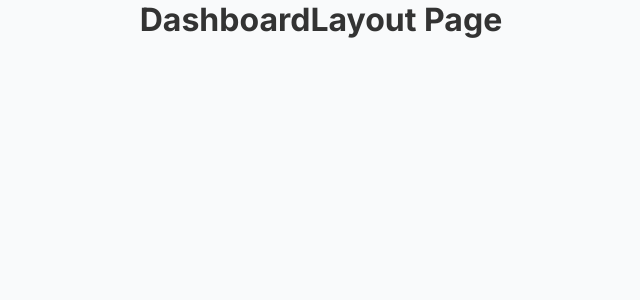
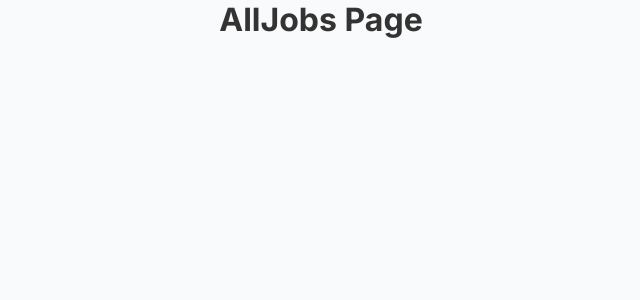
Before and after one commit to dev-timm/JobApp, a React (Vite) app in the folder client/: page /dashboard in a window 1280 px wide. Shown: the top 300 px of the page, without its empty margins (319-959 px from the left). Built offline with nearby package versions, Linux system fonts and the light colour scheme.

Commit message:
add all children pages for dashboard

```diff
--- a/client/src/App.jsx
+++ b/client/src/App.jsx
@@ -6,6 +6,11 @@ import {
   Login,
   DashboardLayout,
   Error,
+  AddJob,
+  Stats,
+  AllJobs,
+  Profile,
+  Admin,
 } from './pages';
 
 const router = createBrowserRouter([
@@ -29,6 +34,28 @@ const router = createBrowserRouter([
       {
         path: 'dashboard',
         element: <DashboardLayout />,
+        children: [
+          {
+            index: true,
+            element: <AllJobs />,
+          },
+          {
+            path: 'add-Job',
+            element: <AddJob />,
+          },
+          {
+            path: 'stats',
+            element: <Stats />,
+          },
+          {
+            path: 'profile',
+            element: <Profile />,
+          },
+          {
+            path: 'admin',
+            element: <Admin />,
+          },
+        ],
       },
     ],
   },
--- a/client/src/pages/DashboardLayout.jsx
+++ b/client/src/pages/DashboardLayout.jsx
@@ -1,4 +1,10 @@
+import { Outlet } from 'react-router-dom';
+
 const DashboardLayout = () => {
-  return <h1>DashboardLayout Page</h1>;
+  return (
+    <div>
+      <Outlet />
+    </div>
+  );
 };
 export default DashboardLayout;
```
